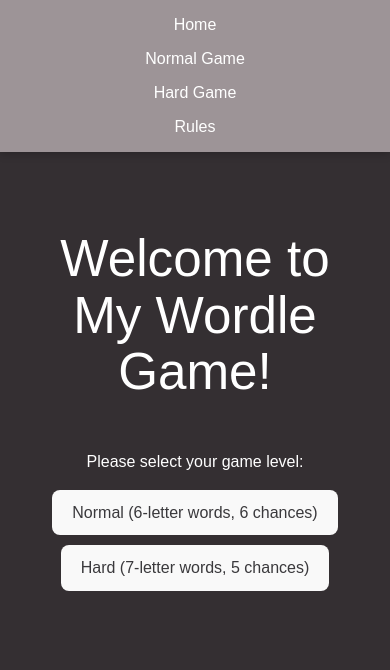
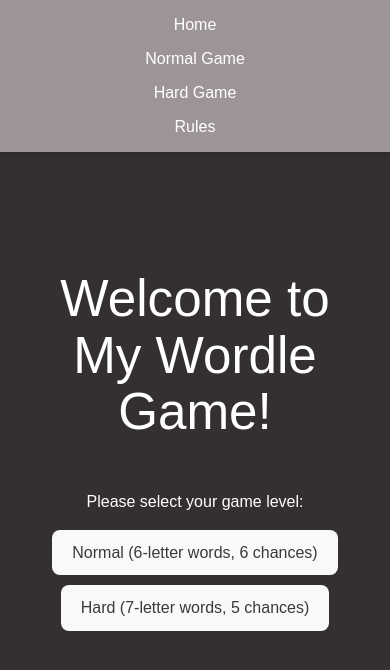
Before and after one commit to kaylals/CS5610, a React (Vite) app in the folder ShuoLiu-YicenLiu-project2/: page / in a window 390 px wide. Shown: the top 670 px of the page. Built offline with nearby package versions, Linux system fonts and the light colour scheme.

Commit message:
changed padding

```diff
--- a/ShuoLiu-YicenLiu-project2/src/App.css
+++ b/ShuoLiu-YicenLiu-project2/src/App.css
@@ -143,7 +143,7 @@
   /* Adjust the padding and font sizes for smaller screens */
   body, #root {
     padding: 1rem;
-    padding-top: 60px;
+    padding-top: 100px;
   }
 
   .game-container {
```
